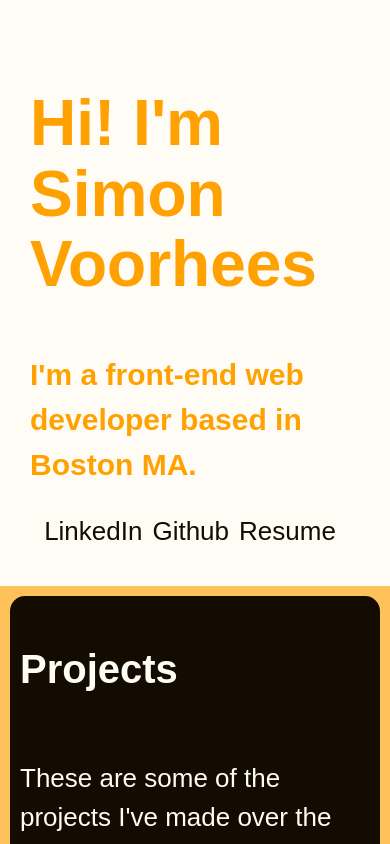
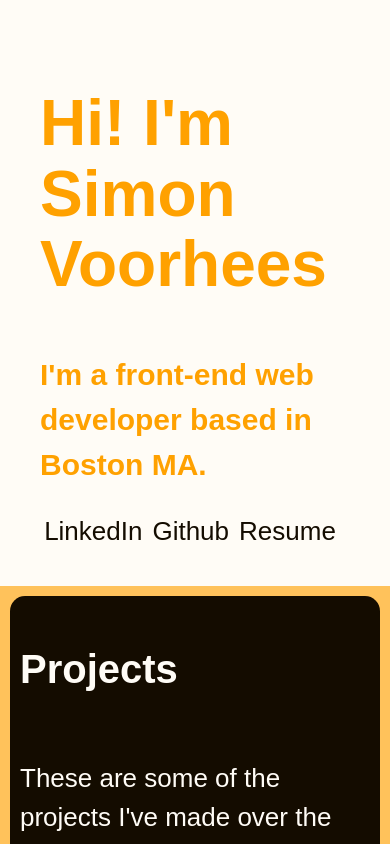
Before and after one commit to SimonVoorhees/SimonVoorhees.com, a React (Vite) app: page / in a window 390 px wide. Shown: the top 844 px of the page. Built offline with nearby package versions, Linux system fonts and the light colour scheme; a web font is replaced by a local one.

Commit message:
fix horizontal scrollbar issue on mobile

```diff
--- a/src/components/HomePage/index.scss
+++ b/src/components/HomePage/index.scss
@@ -1,6 +1,5 @@
 @import "../../sass/variables";
 .HomePage {
-  width: 100%;
   display: flex;
   justify-content: center;
   align-items: center;
@@ -35,6 +34,5 @@
   }
   @media only screen and (min-width: $mobileBreakpoint) {
     height: 100vh;
-    width: initial;
   }
 }
```
